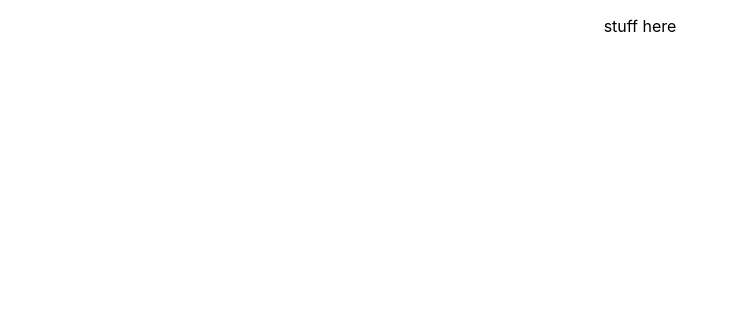
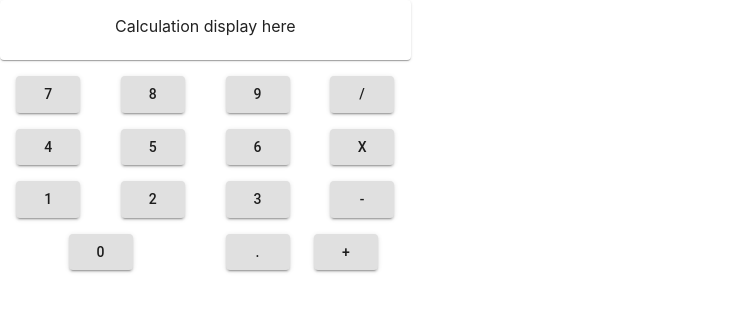
Before and after one commit to meyermeyer/calculator, a React (Create React App) app: page / in a window 1280 px wide. Shown: the top 312 px of the page, without its empty margins (0-738 px from the left). Built offline with nearby package versions, Linux system fonts and the light colour scheme.

Commit message:
basic calculator interface created

```diff
--- a/package.json
+++ b/package.json
@@ -3,6 +3,7 @@
   "version": "0.1.0",
   "private": true,
   "dependencies": {
+    "@material-ui/core": "^4.1.3",
     "nodemon": "^1.19.1",
     "react": "^16.8.6",
     "react-dom": "^16.8.6",
--- a/src/Components/App/App.js
+++ b/src/Components/App/App.js
@@ -1,10 +1,11 @@
 import React from 'react';
+import Calculator from '../Calculator/Calculator'
 import './App.css';
 
 function App() {
   return (
     <div className="App">
-      <p>stuff here</p>
+      <Calculator/>
     </div>
   );
 }
--- /dev/null
+++ b/src/Components/Calculator/Calculator.jsx
@@ -0,0 +1,75 @@
+import React, {Component} from 'react'
+
+import {Grid, Button, Card, CardContent} from '@material-ui/core'
+
+class Calculator extends Component{
+    render(){
+        return(
+            <Grid container xs={4} spacing={2}>
+                <Grid item xs={12}>
+                    <Card>
+                        <CardContent>
+                            Calculation display here
+                        </CardContent>
+                    </Card>
+                </Grid>
+                <Grid container item spacing={1}>
+                    <Grid item xs={3}>
+                        <Button variant="contained">7</Button>
+                    </Grid>
+                    <Grid item xs={3}>
+                        <Button variant="contained">8</Button>
+                    </Grid>
+                    <Grid item xs={3}>
+                        <Button variant="contained">9</Button>
+                    </Grid>
+                    <Grid item xs={3}>
+                        <Button variant="contained">/</Button>
+                    </Grid>
+                </Grid>
+                <Grid container item spacing={1}>
+                    <Grid item xs={3}>
+                        <Button variant="contained">4</Button>
+                    </Grid>
+                    <Grid item xs={3}>
+                        <Button variant="contained">5</Button>
+                    </Grid>
+                    <Grid item xs={3}>
+                        <Button variant="contained">6</Button>
+                    </Grid>
+                    <Grid item xs={3}>
+                        <Button variant="contained">x</Button>
+                    </Grid>
+                </Grid>
+                <Grid container item spacing={1}>
+                    <Grid item xs={3}>
+                        <Button variant="contained">1</Button>
+                    </Grid>
+                    <Grid item xs={3}>
+                        <Button variant="contained">2</Button>
+                    </Grid>
+                    <Grid item xs={3}>
+                        <Button variant="contained">3</Button>
+                    </Grid>
+                    <Grid item xs={3}>
+                        <Button variant="contained">-</Button>
+                    </Grid>
+                </Grid>
+                <Grid container item spacing={1}>
+                    <Grid item xs={6}>
+                        <Button variant="contained">0</Button>
+                    </Grid>
+                    <Grid item xs={3}>
+                        <Button variant="contained">.</Button>
+                    </Grid>
+                    <Grid item s={3}>
+                        <Button variant="contained">+</Button>
+                    </Grid>
+                </Grid>
+            </Grid>
+
+        )
+    }
+}
+
+export default Calculator;
```
Also changed, not shown: src/Components/History/History.jsx (added), 2 other files (tests, documents, lock files or other folders).
